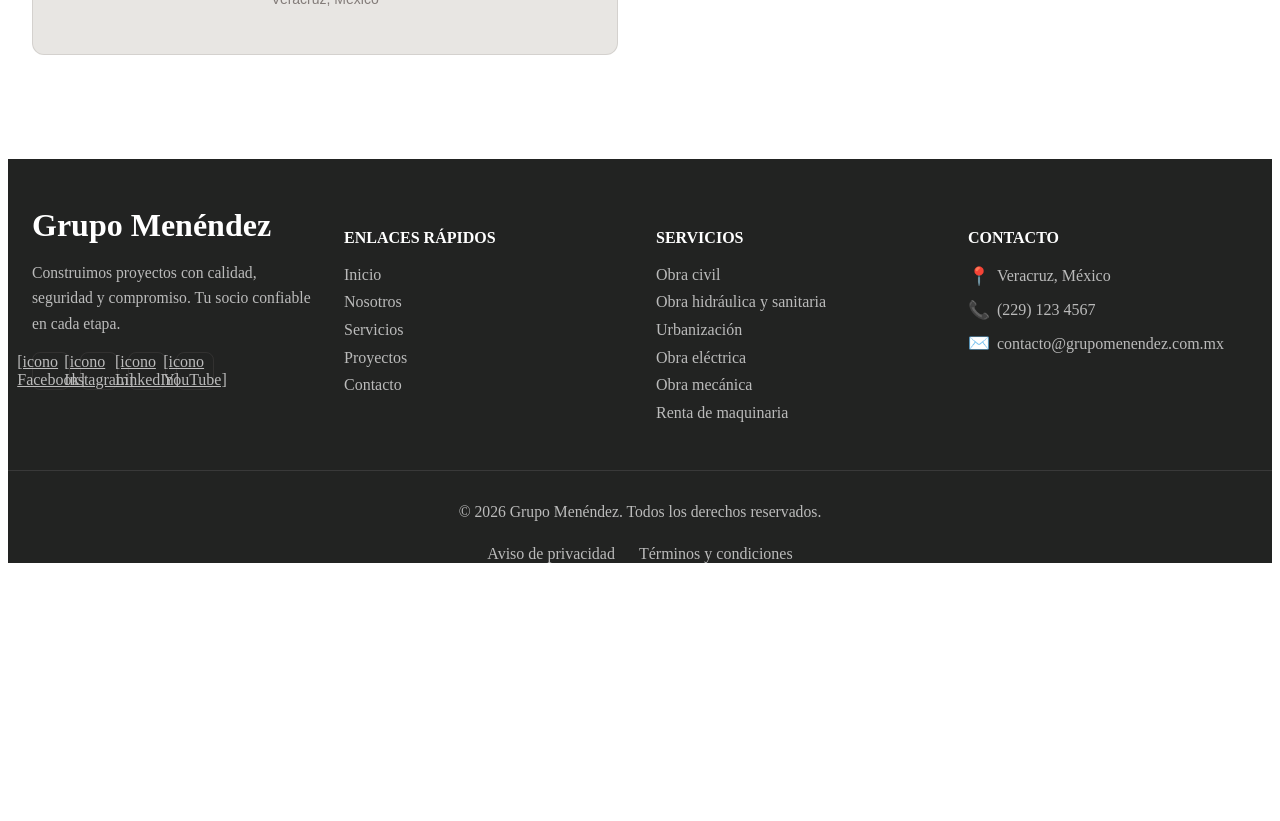
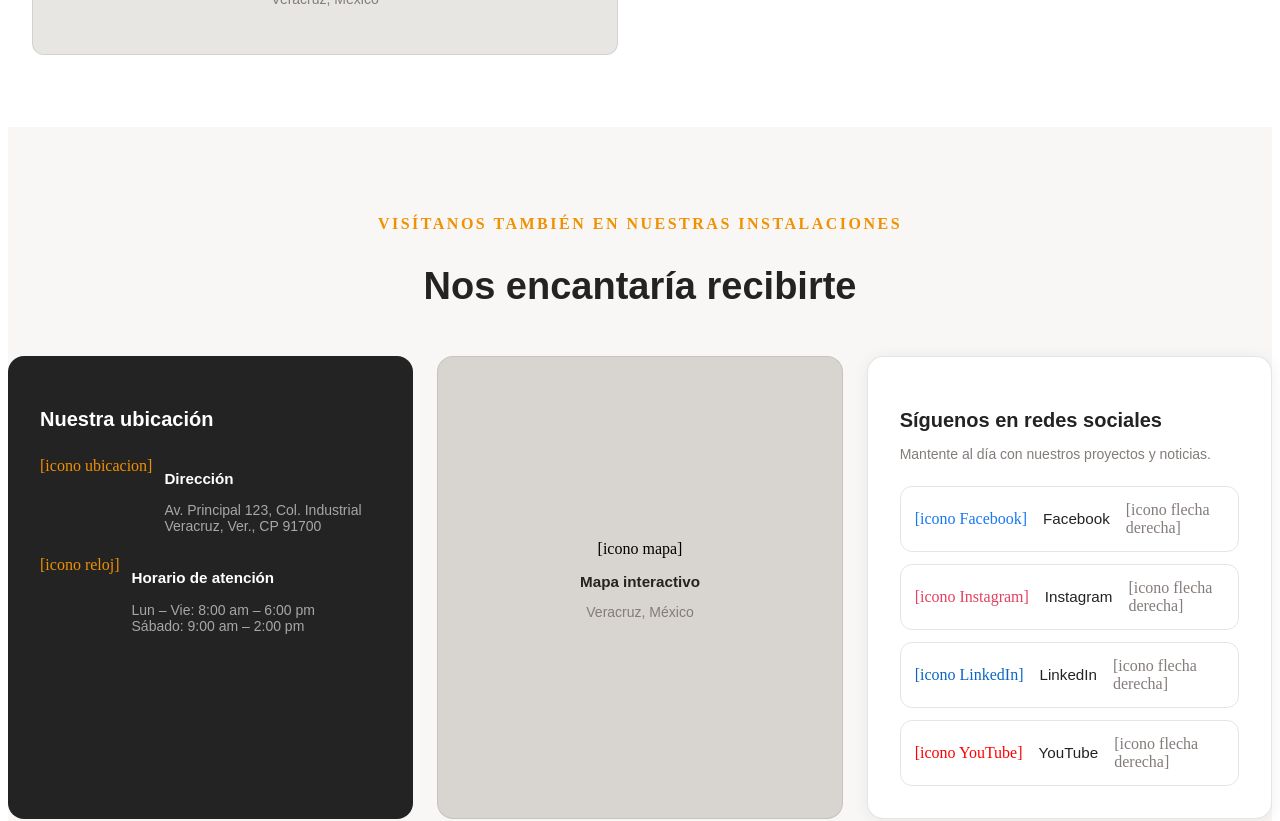
Before and after one commit to FernandoObot/WebGrupoMenendez, an Angular app in the folder GrupoMenendez/: page /contacto in a window 1280 px wide. Shown: the part 1180-2001 px from the top of the page. Before the commit the page ends 1751 px from the top, so only its background shows below. Built offline with nearby package versions, Linux system fonts and the light colour scheme.

Commit message:
feat(Contacto): Agregar sección de Ubicación y redes sociales

```diff
--- a/GrupoMenendez/src/app/contacto/contacto.html
+++ b/GrupoMenendez/src/app/contacto/contacto.html
@@ -86,3 +86,66 @@
     </div>
   </div>
 </section>
+
+<section style="background:#F8F7F6;padding:4.5rem 0;">
+  <div style="max-width:1280px;margin:0 auto;padding:0 1.5rem;text-align:center;margin-bottom:3rem;">
+    <p style="font-family:'Crimson Text',serif;font-weight:600;font-size:1rem;letter-spacing:2.5px;text-transform:uppercase;color:#F19000;margin-bottom:0.8rem;">Visítanos también en nuestras instalaciones</p>
+    <h2 style="font-family:'Jost',sans-serif;font-weight:700;color:#222322;margin-bottom:0;font-size:clamp(26px,3vw,38px);">Nos encantaría recibirte</h2>
+  </div>
+  <div style="display:grid;grid-template-columns:1fr 1fr 1fr;gap:1.5rem;">
+    <div style="border-radius:1rem;padding:2rem;background:#222322;color:white;">
+      <h3 style="font-family:'Jost',sans-serif;font-weight:700;color:white;font-size:1.25rem;margin-bottom:1.5rem;">Nuestra ubicación</h3>
+      <div style="display:flex;flex-direction:column;gap:1.25rem;">
+        <div style="display:flex;align-items:start;gap:0.75rem;">
+          <span style="color:#F19000;margin-top:2px;flex-shrink:0;">[icono ubicacion]</span>
+          <div>
+            <p style="font-family:'Jost',sans-serif;font-weight:600;color:white;font-size:0.95rem;">Dirección</p>
+            <p style="font-family:'Jost',sans-serif;color:rgba(255,255,255,0.6);font-size:0.875rem;margin:0;">Av. Principal 123, Col. Industrial<br>Veracruz, Ver., CP 91700</p>
+          </div>
+        </div>
+        <div style="display:flex;align-items:start;gap:0.75rem;">
+          <span style="color:#F19000;margin-top:2px;flex-shrink:0;">[icono reloj]</span>
+          <div>
+            <p style="font-family:'Jost',sans-serif;font-weight:600;color:white;font-size:0.95rem;">Horario de atención</p>
+            <p style="font-family:'Jost',sans-serif;color:rgba(255,255,255,0.6);font-size:0.875rem;margin:0;">Lun – Vie: 8:00 am – 6:00 pm<br>Sábado: 9:00 am – 2:00 pm</p>
+          </div>
+        </div>
+      </div>
+    </div>
+
+    <div style="border-radius:1rem;overflow:hidden;display:flex;align-items:center;justify-content:center;background:#D8D5D0;min-height:11rem;border:1px solid rgba(131,124,121,0.2);">
+      <div style="text-align:center;padding:2rem;">
+        [icono mapa]
+        <p style="font-family:'Jost',sans-serif;font-weight:600;color:#222322;font-size:0.95rem;margin-bottom:0.25rem;">Mapa interactivo</p>
+        <p style="font-family:'Jost',sans-serif;color:#837C79;font-size:0.875rem;">Veracruz, México</p>
+      </div>
+    </div>
+
+    <div style="border-radius:1rem;padding:2rem;background:white;border:1px solid rgba(131,124,121,0.2);box-shadow:0 2px 16px rgba(34,35,34,0.07);">
+      <h3 style="font-family:'Jost',sans-serif;font-weight:700;color:#222322;font-size:1.25rem;margin-bottom:0.5rem;">Síguenos en redes sociales</h3>
+      <p style="font-family:'Jost',sans-serif;color:#837C79;font-size:0.875rem;margin-bottom:1.5rem;">Mantente al día con nuestros proyectos y noticias.</p>
+      <div style="display:flex;flex-direction:column;gap:0.75rem;">
+        <a href="#" style="display:flex;align-items:center;gap:1rem;padding:0.875rem;border-radius:0.75rem;border:1px solid rgba(131,124,121,0.2);text-decoration:none;color:inherit;">
+          <span style="color:#1877F2;flex-shrink:0;">[icono Facebook]</span>
+          <span style="font-family:'Jost',sans-serif;font-weight:500;color:#222322;font-size:0.95rem;">Facebook</span>
+          <span style="color:#837C79;margin-left:auto;">[icono flecha derecha]</span>
+        </a>
+        <a href="#" style="display:flex;align-items:center;gap:1rem;padding:0.875rem;border-radius:0.75rem;border:1px solid rgba(131,124,121,0.2);text-decoration:none;color:inherit;">
+          <span style="color:#E4405F;flex-shrink:0;">[icono Instagram]</span>
+          <span style="font-family:'Jost',sans-serif;font-weight:500;color:#222322;font-size:0.95rem;">Instagram</span>
+          <span style="color:#837C79;margin-left:auto;">[icono flecha derecha]</span>
+        </a>
+        <a href="#" style="display:flex;align-items:center;gap:1rem;padding:0.875rem;border-radius:0.75rem;border:1px solid rgba(131,124,121,0.2);text-decoration:none;color:inherit;">
+          <span style="color:#0A66C2;flex-shrink:0;">[icono LinkedIn]</span>
+          <span style="font-family:'Jost',sans-serif;font-weight:500;color:#222322;font-size:0.95rem;">LinkedIn</span>
+          <span style="color:#837C79;margin-left:auto;">[icono flecha derecha]</span>
+        </a>
+        <a href="#" style="display:flex;align-items:center;gap:1rem;padding:0.875rem;border-radius:0.75rem;border:1px solid rgba(131,124,121,0.2);text-decoration:none;color:inherit;">
+          <span style="color:#FF0000;flex-shrink:0;">[icono YouTube]</span>
+          <span style="font-family:'Jost',sans-serif;font-weight:500;color:#222322;font-size:0.95rem;">YouTube</span>
+          <span style="color:#837C79;margin-left:auto;">[icono flecha derecha]</span>
+        </a>
+      </div>
+    </div>
+  </div>
+</section>
```
